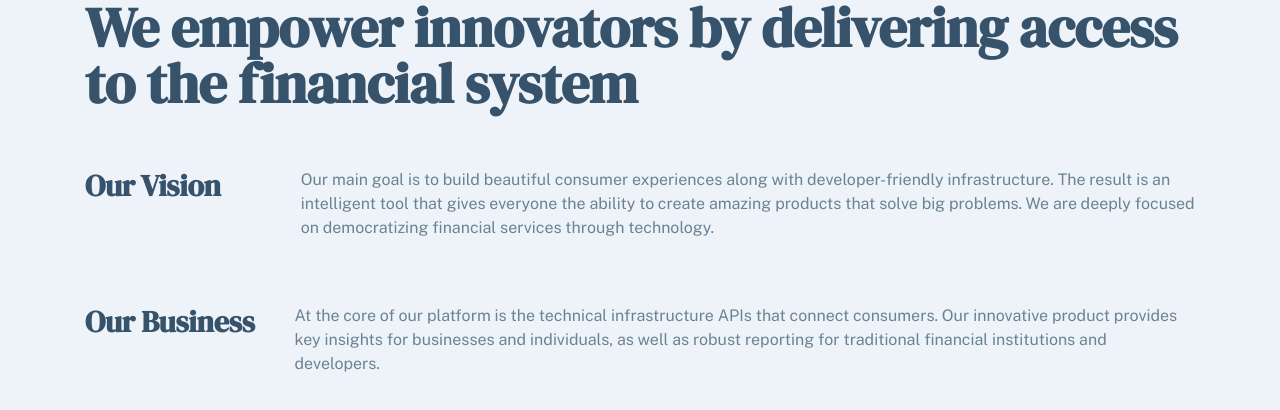
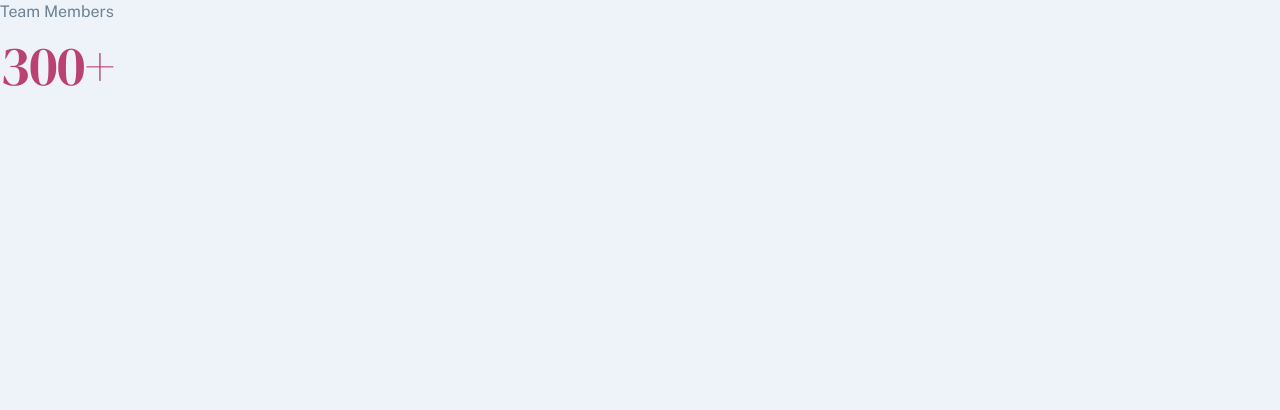
Before and after one commit to zetmosoma10/payapi, a React (Vite) app: page / in a window 1280 px wide. Shown: the top 410 px of the page. Built offline with nearby package versions, Linux system fonts and the light colour scheme.

Commit message:
build Stats component

```diff
--- a/src/App.tsx
+++ b/src/App.tsx
@@ -1,3 +1,4 @@
+import Stats from "./pages/About/components/Stats";
 import Header from "./pages/About/sections/Header";
 import LogoCloud from "./pages/Home/sections/LogoCloud";
 import ProductFeatures from "./pages/Home/sections/ProductFeatures";
@@ -5,7 +6,7 @@ import ProductFeatures from "./pages/Home/sections/ProductFeatures";
 function App() {
   return (
     <div className="bg-background_color min-h-screen overflow-hidden">
-      <Header />
+      <Stats />
     </div>
   );
 }
--- /dev/null
+++ b/src/pages/About/components/Stats.tsx
@@ -0,0 +1,14 @@
+const Stats = () => {
+  return (
+    <div>
+      <p className="text-base text-san_juan_blue text-opacity-70">
+        Team Members
+      </p>
+      <h4 className="font-medium text-[56px] text-dark_pink tracking-[-0.43px] ">
+        300+
+      </h4>
+    </div>
+  );
+};
+
+export default Stats;
```
